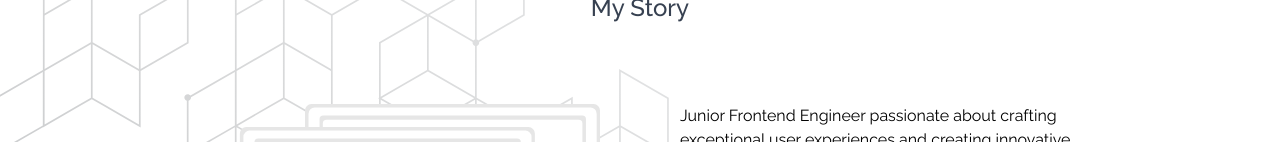
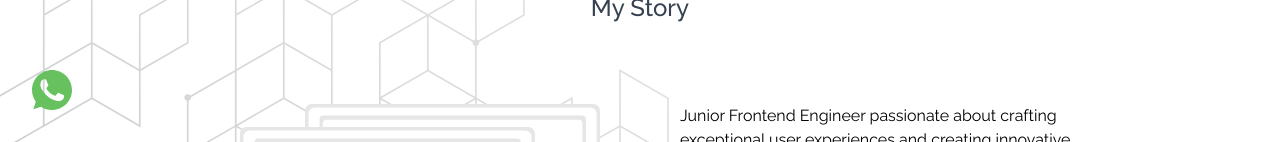
Before and after one commit to blaqnativity/myportfolios.com, a Nuxt app: page / in a window 1280 px wide. Shown: the part 658-800 px from the top of the page. Built offline with nearby package versions, Linux system fonts and the light colour scheme.

Commit message:
whatsapp added

```diff
--- a/assets/css/tailwind.css
+++ b/assets/css/tailwind.css
@@ -20,7 +20,7 @@
 }
 
 body {
-  /* position: relative; */
+  position: relative;
   scroll-behavior: smooth;
   background-image: url("~/assets/img/bg-pattern.svg");
   background-repeat: no-repeat;
--- a/components/navbar.vue
+++ b/components/navbar.vue
@@ -10,7 +10,7 @@
 
       <!-- nav menu -->
       <ul class="main_menu hidden space-x-10 md:flex">
-        <li><NuxtLink to="/">About me</NuxtLink></li>
+        <li><NuxtLink to="/about">About me</NuxtLink></li>
         <li><NuxtLink to="/">Portfolio</NuxtLink></li>
         <li><NuxtLink to="/">Contact</NuxtLink></li>
       </ul>
--- /dev/null
+++ b/components/whatsapp.vue
@@ -0,0 +1,12 @@
+<template>
+  <!-- floating whatsapp -->
+  <div class="fixed w-10 left-[2rem] bottom-[2rem]">
+    <NuxtLink to="/"><img src="~/assets/img/whatsapp.svg" alt="" /></NuxtLink>
+  </div>
+</template>
+
+<script>
+export default {};
+</script>
+
+<style></style>
--- a/layouts/default.vue
+++ b/layouts/default.vue
@@ -1,7 +1,9 @@
 <template>
   <div>
     <navbar />
+    <whatsapp />
     <slot />
+
     <footerView />
   </div>
 </template>
```
Also changed, not shown: assets/img/whatsapp.svg (added).
